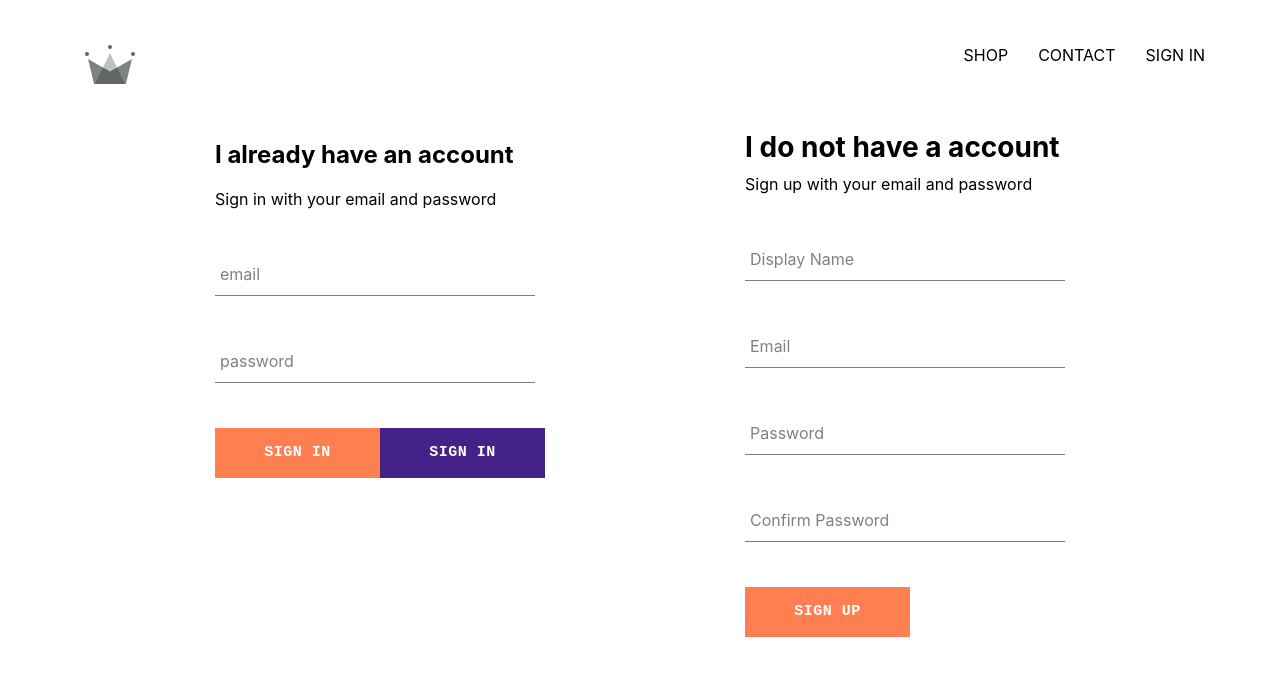
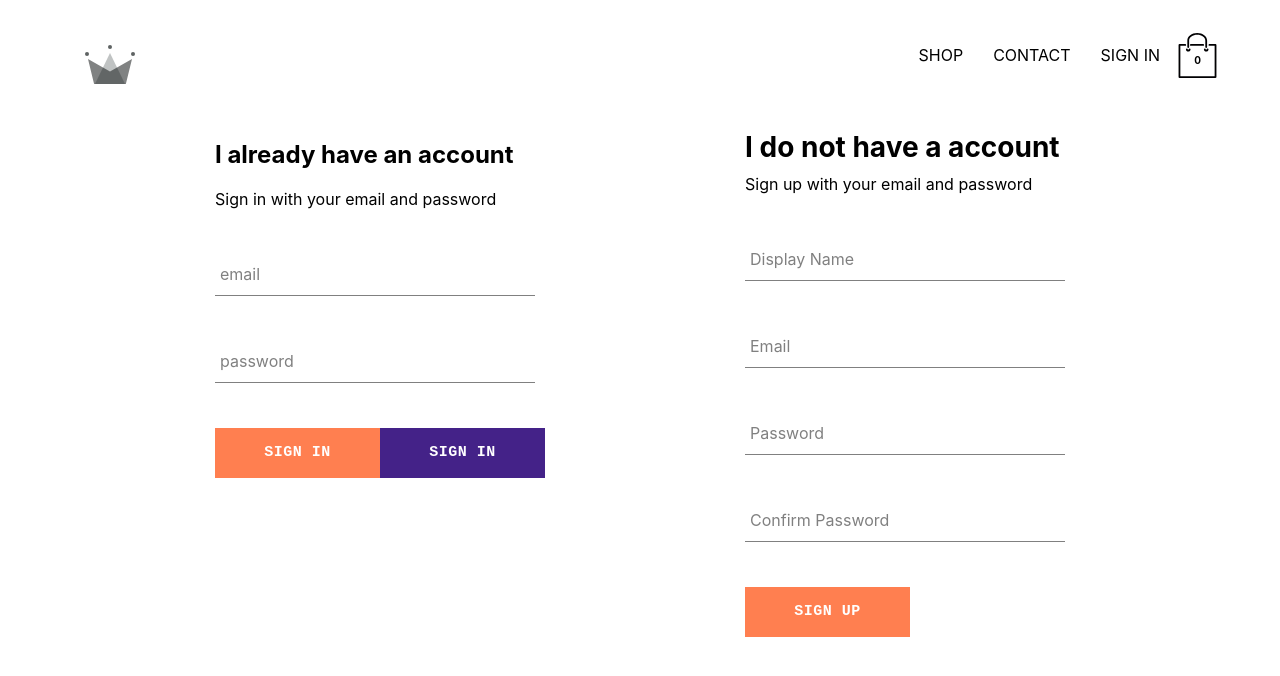
Before and after one commit to DimiPavlov/e-commerce, a React (Create React App) app: page /signin in a window 1280 px wide. Shown: the top 676 px of the page. Built offline with nearby package versions, Linux system fonts and the light colour scheme; no server answers; a web font is replaced by a local one.

Commit message:
added cartIcon and dropdown to our application and created a cart reducer

```diff
--- /dev/null
+++ b/src/components/cart-dropdown/CartDropdown.js
@@ -0,0 +1,17 @@
+import React from "react"
+
+import CustomButton from "../custom-button/CustomButton"
+
+import "./CartDropdown.styles.scss"
+
+
+
+const CartDropdown = () => (
+    <div className="cart-dropdown">
+        <div className="cart-items">
+            <CustomButton >GO TO CHECKOUT</CustomButton>
+        </div>
+    </div>
+)
+
+export default CartDropdown
--- /dev/null
+++ b/src/components/cart-dropdown/CartDropdown.styles.scss
@@ -0,0 +1,24 @@
+.cart-dropdown {
+  position: absolute;
+  width: 240px;
+  height: 340px;
+  display: flex;
+  flex-direction: column;
+  padding: 20px;
+  border: 1px solid black;
+  background-color: white;
+  top: 90px;
+  right: 40px;
+  z-index: 5;
+
+  .cart-items {
+    height: 240px;
+    display: flex;
+    flex-direction: column;
+    overflow: scroll;
+  }
+
+  button {
+    margin-top: auto;
+  }
+}
--- /dev/null
+++ b/src/components/cart-icon/CartIcon.js
@@ -0,0 +1,22 @@
+import React from "react"
+
+import { connect } from "react-redux"
+import { toggleCartHidden } from "../../redux/cart/cart.actions"
+import { ReactComponent as ShoppingIcon } from "../../assets/shopping-bag.svg"
+
+import "./CartIcon.styles.scss"
+
+const CartIcon = ({ toggleCartHidden }) => (
+    <div className="cart-icon" onClick={toggleCartHidden}>
+        <ShoppingIcon className="cart-icon" />
+        <span className="item-count"> 0 </span>
+    </div>
+)
+
+const mapDispatchToProps = dispatch => ({
+    toggleCartHidden: () => dispatch(toggleCartHidden())
+})
+
+export default connect(
+    null, mapDispatchToProps
+)(CartIcon)
--- /dev/null
+++ b/src/components/cart-icon/CartIcon.styles.scss
@@ -0,0 +1,21 @@
+.cart-icon {
+  width: 45px;
+  height: 45px;
+  position: relative;
+  display: flex;
+  align-items: center;
+  justify-content: center;
+  cursor: pointer;
+
+  .shopping-icon {
+    width: 24px;
+    height: 24px;
+  }
+
+  .item-count {
+    position: absolute;
+    font-size: 10px;
+    font-weight: bold;
+    bottom: 12px;
+  }
+}
--- a/src/components/header/Header.js
+++ b/src/components/header/Header.js
@@ -2,13 +2,16 @@
 
 import { connect } from "react-redux"
 import { Link } from "react-router-dom"
+
 import { auth } from "../../firebase/firebase.utils"
-
+import CartIcon from "../cart-icon/CartIcon"
 import { ReactComponent as Logo } from "../../assets/crown.svg"
+import CartDropdown from "../cart-dropdown/CartDropdown"
 
 import "./Header.styles.scss"
 
-const Header = ({ currentUser }) => (
+
+const Header = ({ currentUser, hidden }) => (
     <div className="header">
         <Link to="/" className="logo-container">
             <Logo className="logo" />
@@ -26,12 +29,15 @@
             :
                  ( <Link className="option" to="/signin">SIGN IN</Link> )
             }
+            <CartIcon />
         </div>
+        {hidden ? null : <CartDropdown />}
     </div>
 )
 
-const mapStatetoProps = (state) => ({
-    currentUser: state.user.currentUser
+const mapStatetoProps = ({user: { currentUser }, cart: {hidden} }) => ({
+    currentUser,
+    hidden
 })
 
 export default connect(mapStatetoProps)(Header)
--- a/src/components/menu-item/Menu-item.styles.scss
+++ b/src/components/menu-item/Menu-item.styles.scss
@@ -22,8 +22,6 @@
     }
   }
 
-
-
   &.large {
     height: 400px;
   }
@@ -41,8 +39,6 @@
     height: 100%;
     background-position: center;
     background-size: cover;
-
-
   }
 
   .content {
@@ -52,7 +48,7 @@
     flex-direction: column;
     align-items: center;
     justify-content: center;
-		border: 1px solid black;
+    border: 1px solid coral;
     background-color: aliceblue;
     opacity: 0.5;
     position: absolute;
--- /dev/null
+++ b/src/redux/cart/cart.actions.js
@@ -0,0 +1,6 @@
+import { CartActionTypes } from "./cart.types"
+
+export const toggleCartHidden = () => ({
+    type: CartActionTypes.TOGGLE_CART_HIDDEN
+
+})
--- /dev/null
+++ b/src/redux/cart/cart.reducer.js
@@ -0,0 +1,18 @@
+import { CartActionTypes } from "./cart.types"
+
+const INITIAL_STATE = {
+    hidden: true
+}
+
+const cartReducer = (state = INITIAL_STATE, action) => {
+    switch(action.type) {
+        case CartActionTypes.TOGGLE_CART_HIDDEN:
+            return {
+                ...state, hidden: !state.hidden
+            };
+        default:
+            return state
+    }
+};
+
+export default cartReducer
--- /dev/null
+++ b/src/redux/cart/cart.types.js
@@ -0,0 +1,3 @@
+export const CartActionTypes = {
+    TOGGLE_CART_HIDDEN: "TOGGLE_CART_HIDDEN"
+}
--- a/src/redux/root-reducer.js
+++ b/src/redux/root-reducer.js
@@ -1,8 +1,10 @@
 import { combineReducers } from "redux"
 
 import userReducer  from "./user/user.reducer"
+import cartReducer from "./cart/cart.reducer"
 
 
 export default combineReducers({
-    user: userReducer
+    user: userReducer,
+    cart: cartReducer
 })
--- a/src/redux/user/user.reducer.js
+++ b/src/redux/user/user.reducer.js
@@ -1,6 +1,4 @@
 import { UserActionTypes } from "./user.types";
-
-
 
 const INITIAL_STATE = {
     currentUser: null
```
Also changed, not shown: src/assets/shopping-bag.svg (added). Lines whose indentation alone changed are shown as unchanged.
